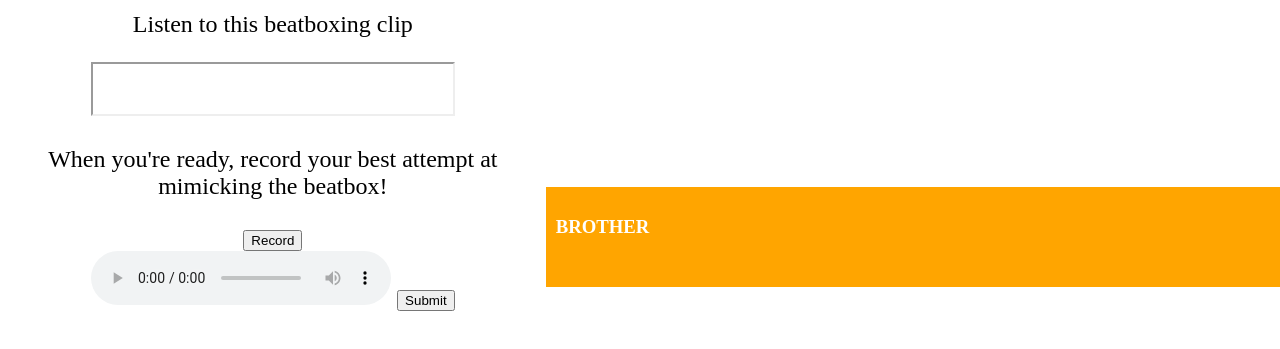
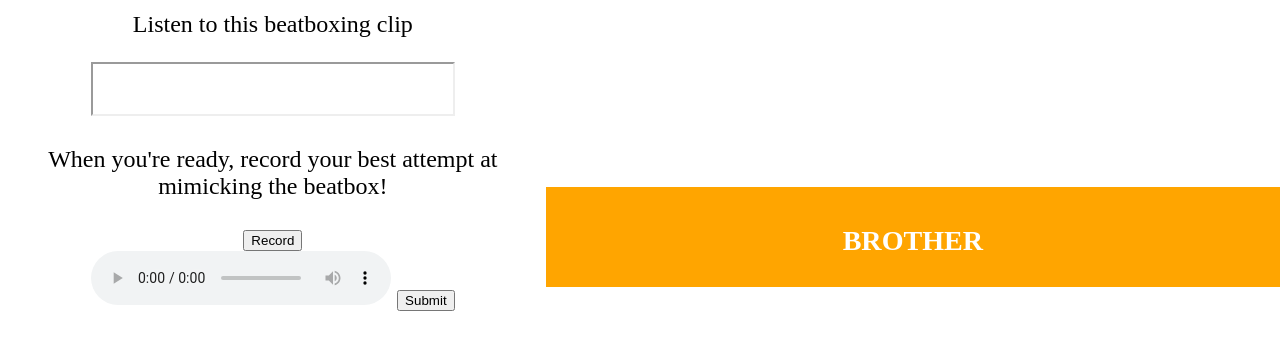
Before and after one commit to NukeML/BeatboxGame, a plain HTML site: page index.html in a window 1280 px wide. Shown: the part 163-512 px from the top of the page. Drawn offline with Linux system fonts and the light colour scheme; no server answers.

Commit message:
Update index.html

```diff
--- a/index.html
+++ b/index.html
@@ -31,7 +31,7 @@
   </div>
 
 <!--   <template id="errorMsg"> -->
-    <div class="error-msg">
+    <div class="centered-text error-msg">
       <h3>BROTHER</h3>
     </div>
 <!--   </template> -->
```
